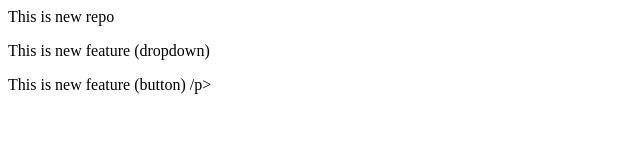
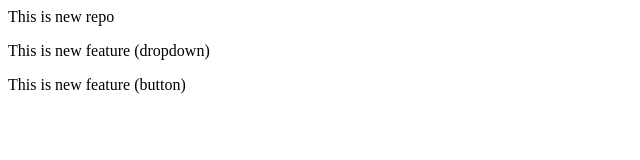
Before and after one commit to Vishnu-vkn/localrepo, a plain HTML site: page index.html in a window 1280 px wide. Shown: the full height of the page, 0-640 px from the left. Drawn offline with Linux system fonts and the light colour scheme.

```diff
--- a/index.html
+++ b/index.html
@@ -1,3 +1,3 @@
 <p>This is new repo </p>
 <p>This is new feature (dropdown)</p>
-<p>This is new feature (button) /p>
+<p>This is new feature (button) </p>
```
